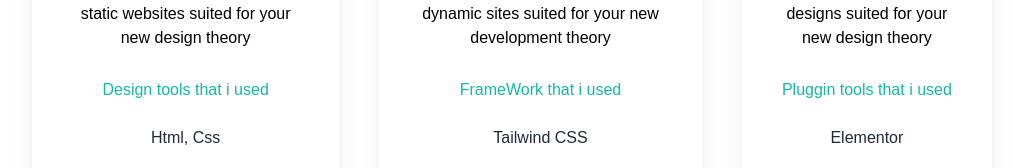
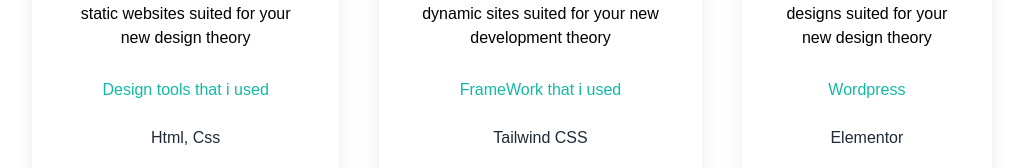
Before and after one commit to mkhaque1/Next.js-portfolio, a Next.js app: page / in a window 1280 px wide. Shown: the part 1306-1474 px from the top of the page, without its empty margins (128-1141 px from the left). Built offline with nearby package versions, Linux system fonts and the light colour scheme.

Commit message:
update changes

```diff
--- a/pages/index.js
+++ b/pages/index.js
@@ -90,7 +90,7 @@ export default function Home() {
               <Image className='mx-auto py-3' src={consulting} width={100} height={100}/>
               <h3 className=' lg:text-2xl font-bold'>CMS </h3>
               <p className='py-3'>Creating elegant designs suited for your new design theory</p>
-              <h4 className='py-4 text-teal-500'>Pluggin tools that i used</h4>
+              <h4 className='py-4 text-teal-500'>Wordpress</h4>
               <p className='text-gray-800 py-2'>Elementor</p>
               <p className='text-gray-800 py-2'>Webflow</p>
               <p className='text-gray-800 py-2'>Woo-Commerce</p>
```
